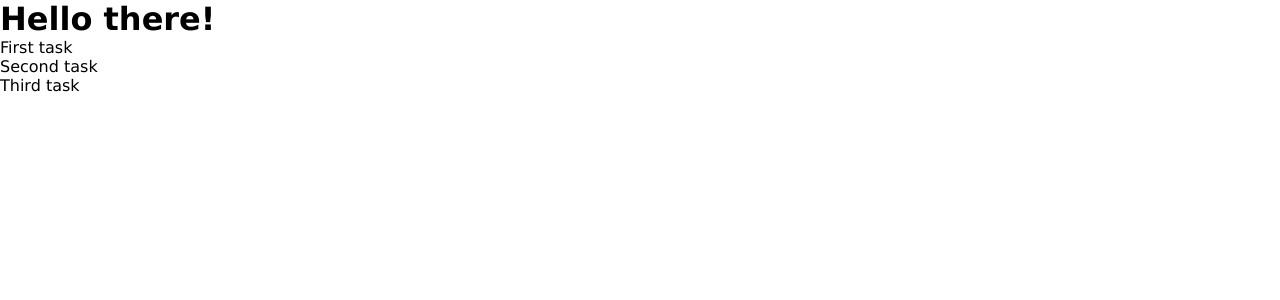
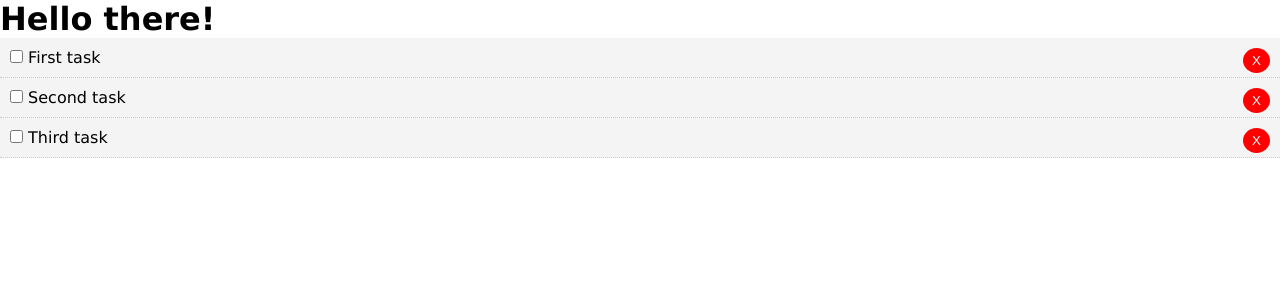
Before and after one commit to chrisbrinkmann/angular-task-list, an Angular app: page / in a window 1280 px wide. Shown: the top 300 px of the page. Built offline with nearby package versions, Linux system fonts and the light colour scheme.

Commit message:
Add dynamic classes to Task Item component

```diff
--- a/src/app/components/task-item/task-item.component.html
+++ b/src/app/components/task-item/task-item.component.html
@@ -1 +1,7 @@
-<p>{{ task.title }}</p>
+<div [ngClass]="setClasses()">
+  <p>
+    <input type="checkbox" />
+    {{ task.title }}
+    <button class="del">X</button>
+  </p>
+</div>
--- a/src/app/components/task-item/task-item.component.ts
+++ b/src/app/components/task-item/task-item.component.ts
@@ -14,4 +14,13 @@ export class TaskItemComponent implements OnInit {
   ngOnInit() {
   }
 
+  // Set Dynamic Classes
+  setClasses() {
+    let classes = {
+      task: true,
+      'is-completed': this.task.completed
+    }
+    return classes
+  }
+
 }
```
